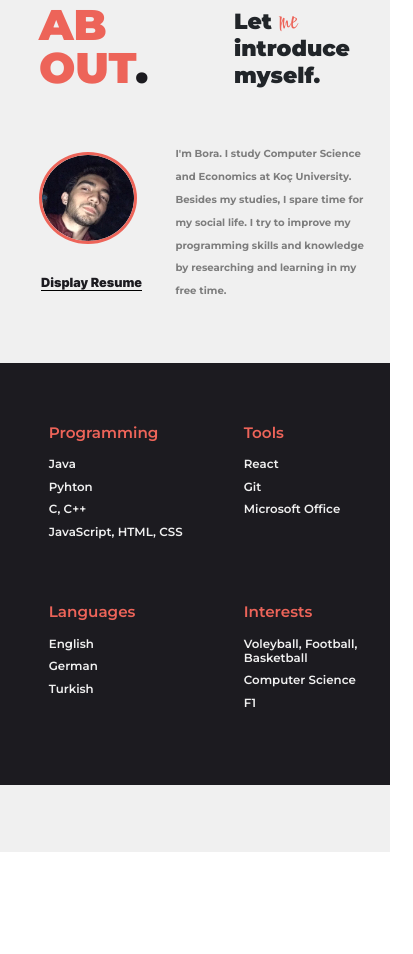
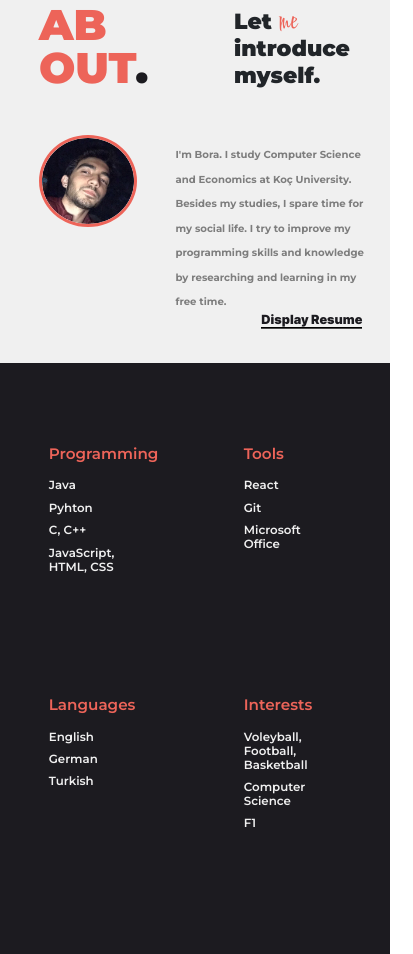
Before and after one commit to bora-bayraktar/portfolio, a React (Create React App) app: page / in a window 390 px wide. Shown: the part 920-1874 px from the top of the page, 413 px wide, since content can reach past the window. Before the commit the page ends 1772 px from the top, so only its background shows below. Built offline with nearby package versions, Linux system fonts and the light colour scheme.

Commit message:
Increas responsivness

```diff
--- a/src/components/About.js
+++ b/src/components/About.js
@@ -2,7 +2,6 @@ import React, { Component } from "react";
 import Introduction from "./Introduction";
 import AboutHeader from "./AboutHeader";
 import Skills from "./Skills";
-import FavButton from "./FavButton";
 
 class About extends Component {
     render() {
@@ -10,12 +9,6 @@ class About extends Component {
             <div className="about" id="about">
                 <AboutHeader />
                 <Introduction />
-                <FavButton
-                    name="display-resume"
-                    content="Display Resume"
-                    goHere="../assets/resume.pdf" // TODO: Make the PDF openable.
-                    target="_blank"
-                />
                 <img src={require("../assets/me.png")} />
                 <Skills />
             </div>
--- a/src/components/Introduction.js
+++ b/src/components/Introduction.js
@@ -1,4 +1,5 @@
 import React, { Component } from "react";
+import FavButton from "./FavButton";
 
 class Introduction extends Component {
     render() {
@@ -15,11 +16,17 @@ class Introduction extends Component {
                     introduce myself.
                 </h3>
                 <p>
-                    I'm Bora. I study Computer Science and Economics at
-                    Koç University. Besides my studies, I spare time for my
-                    social life. I try to improve my programming skills and
-                    knowledge by researching and learning in my free time.
+                    I'm Bora. I study Computer Science and Economics at Koç
+                    University. Besides my studies, I spare time for my social
+                    life. I try to improve my programming skills and knowledge
+                    by researching and learning in my free time.
                 </p>
+                <FavButton
+                    name="display-resume"
+                    content="Display Resume"
+                    goHere="../assets/resume.pdf" // TODO: Make the PDF openable.
+                    target="_blank"
+                />
             </div>
         );
     }
--- a/src/css/index.css
+++ b/src/css/index.css
@@ -167,7 +167,7 @@ body {
 .about {
     background-color: rgb(240, 240, 240);
     position: relative;
-    height: 110vh;
+    height: 120vh;
 }
 
 .about-header {
@@ -200,7 +200,7 @@ body {
     font: 1.2vmax "Montserrat";
     color: rgb(125, 125, 125);
     font-weight: 600;
-    line-height: 2.7vh;
+    line-height: 2.9vh;
 }
 
 #handwritten-me {
@@ -224,7 +224,7 @@ body {
 
 .skills {
     width: 50vw;
-    height: 50vh;
+    height: 70vh;
     background-color: var(--black);
     border-radius: 1%;
     position: absolute;
@@ -266,8 +266,6 @@ body {
 
 .display-resume {
     position: absolute;
-    left: 10vw;
-    top: 80vh;
     font: 1.5vmax "Inter";
     color: var(--black);
 }
@@ -278,13 +276,13 @@ body {
     }
 
     .about img {
+        position: relative;
         left: 10vw;
-        top: 27vh;
+        top: 25vh;
         border: 3px solid var(--favcolor);
     }
 
     .introduction {
-        position: relative;
         top: 10vh;
         left: 60vw;
     }
@@ -301,10 +299,10 @@ body {
     }
 
     .display-resume {
-        position: relative;
-        left: 10.5vw;
-        top: 31vh;
-        width: 30vw;
+        position: absolute;
+        left: 7vw;
+        top: 36vh;
+        width: 28vw;
     }
 
     .skills {
@@ -330,7 +328,7 @@ body {
 
     .skills div p {
         margin-bottom: 1vh;
-        width: 20vh;
+        width: 20vw;
     }
 }
 
```
